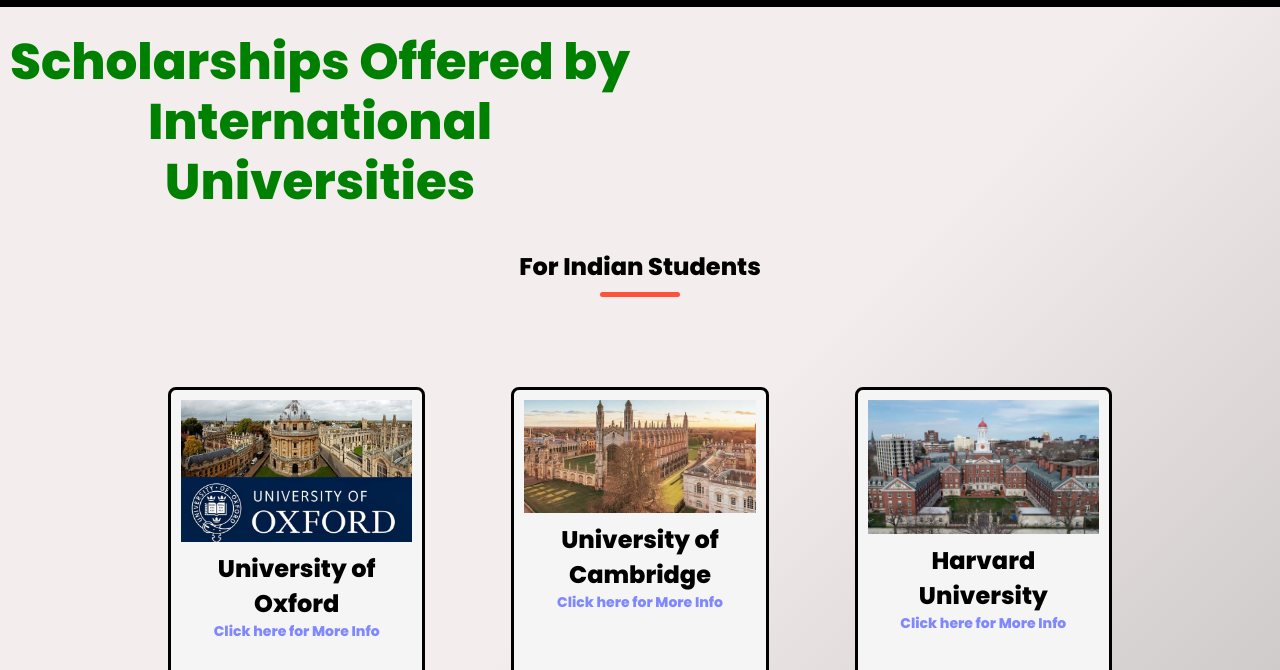
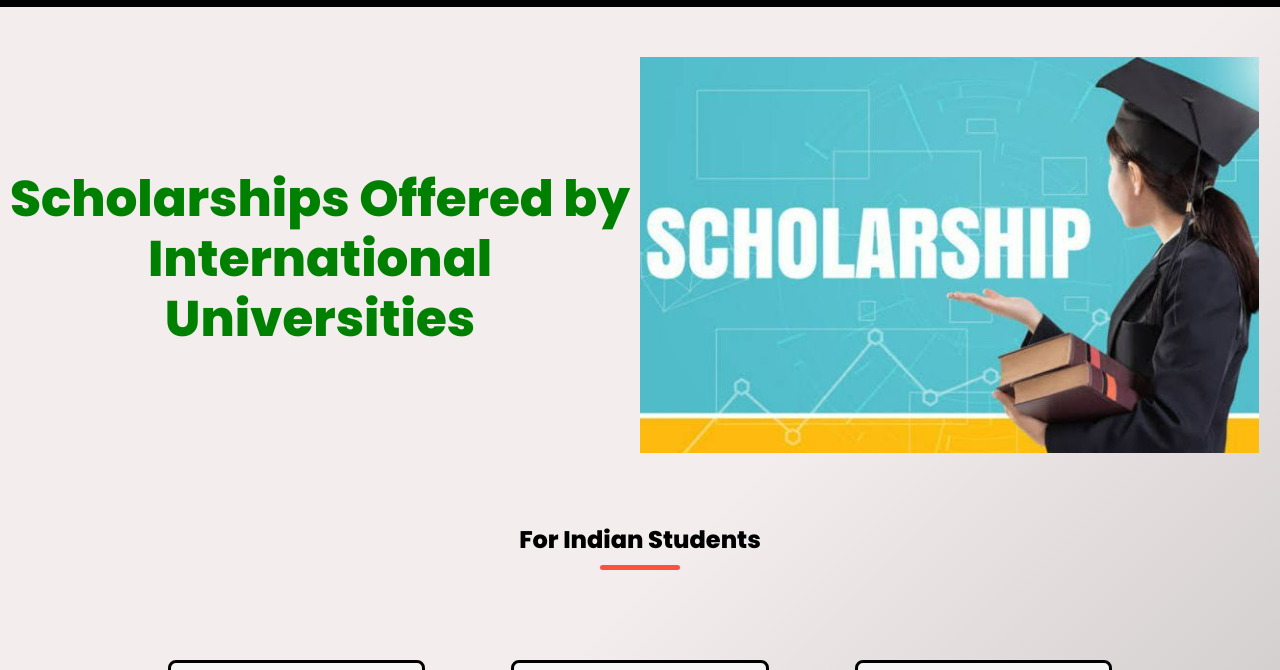
Before and after one commit to saneha-garg/Scholarship-portal, a plain HTML site: page international.html in a window 1280 px wide. Shown: the part 58-728 px from the top of the page. Drawn offline with Linux system fonts and the light colour scheme.

Commit message:
Update international.html

```diff
--- a/international.html
+++ b/international.html
@@ -47,7 +47,7 @@
                 <h1>Scholarships Offered by International Universities</h1>
             </div>
             <div class="col-2">
-                <img src="iel/img.png" width="" alt="">
+                <img src="img.png" width="" alt="">
             </div>
         </div>
 
```
